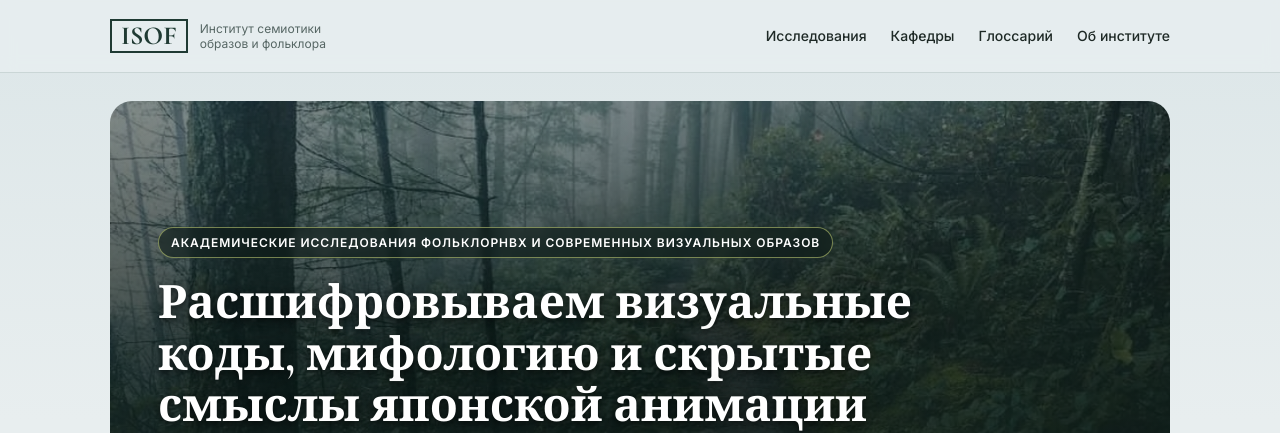
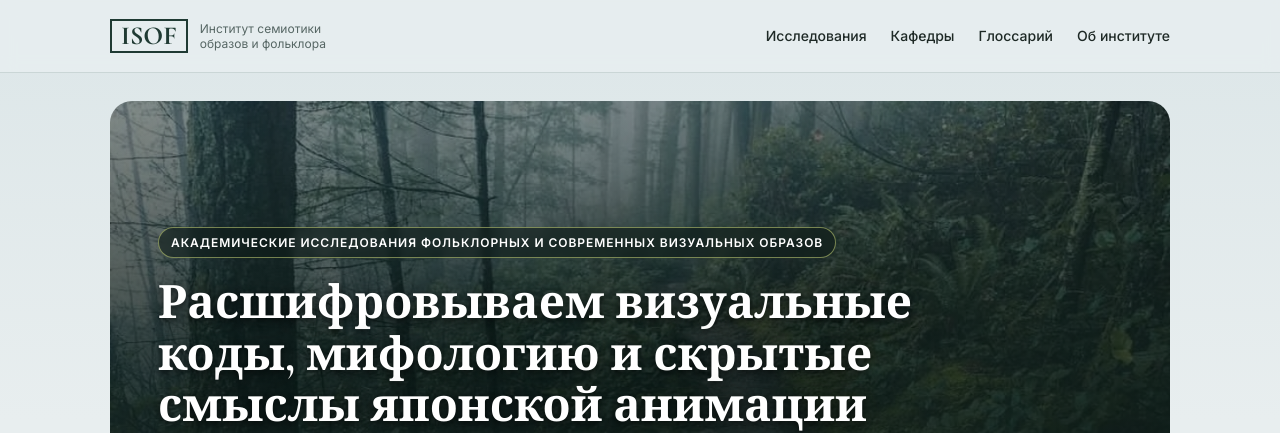
Before and after one commit to labmodinfo-hash/github.io, a Jekyll site: the page built from index.html, in a window 1280 px wide and 900 px high. Shown: the top 433 px of the window. Built offline with Jekyll 4.4.1, drawn with Linux system fonts in a browser that asks for light colours.

Commit message:
Update index.html

```diff
--- a/index.html
+++ b/index.html
@@ -45,7 +45,7 @@ title: Главная
 
 <!-- 1. ПЕРВЫЙ ЭКРАН (HERO) -->
 <section class="hero">
-    <span class="post-meta">Академические исследования фольклорнвх и современных визуальных образов </span>
+    <span class="post-meta">Академические исследования фольклорных и современных визуальных образов </span>
     <h1>Расшифровываем визуальные коды, мифологию и скрытые смыслы японской анимации</h1>
     <p style="color: var(--text-muted); max-width: 680px; font-size: 17px;">
         Исследования на стыке семиотики, религиоведения и культурологии. Разбираем графический язык кадров, корни фольклора и эволюцию архетипов.
```
